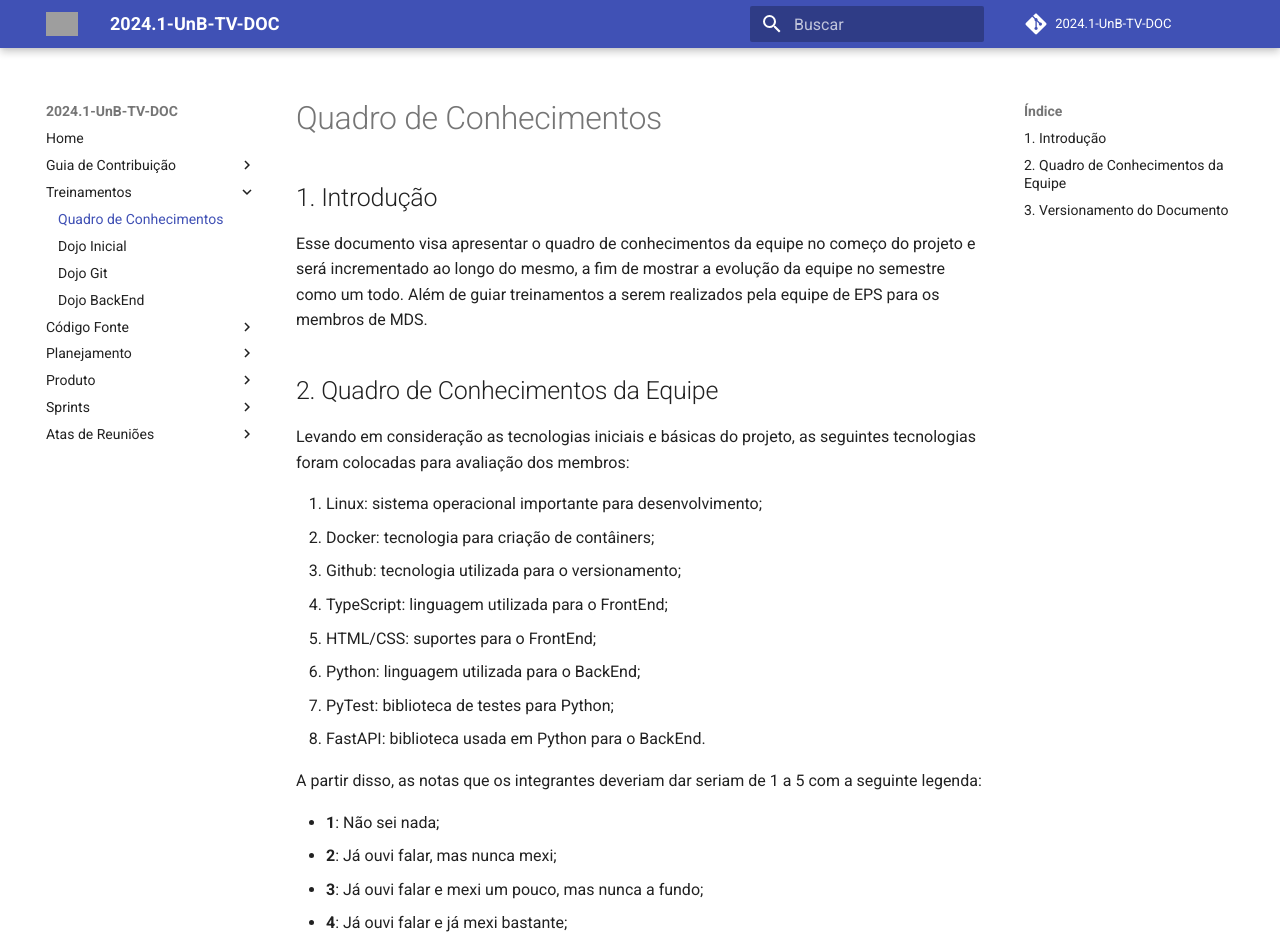
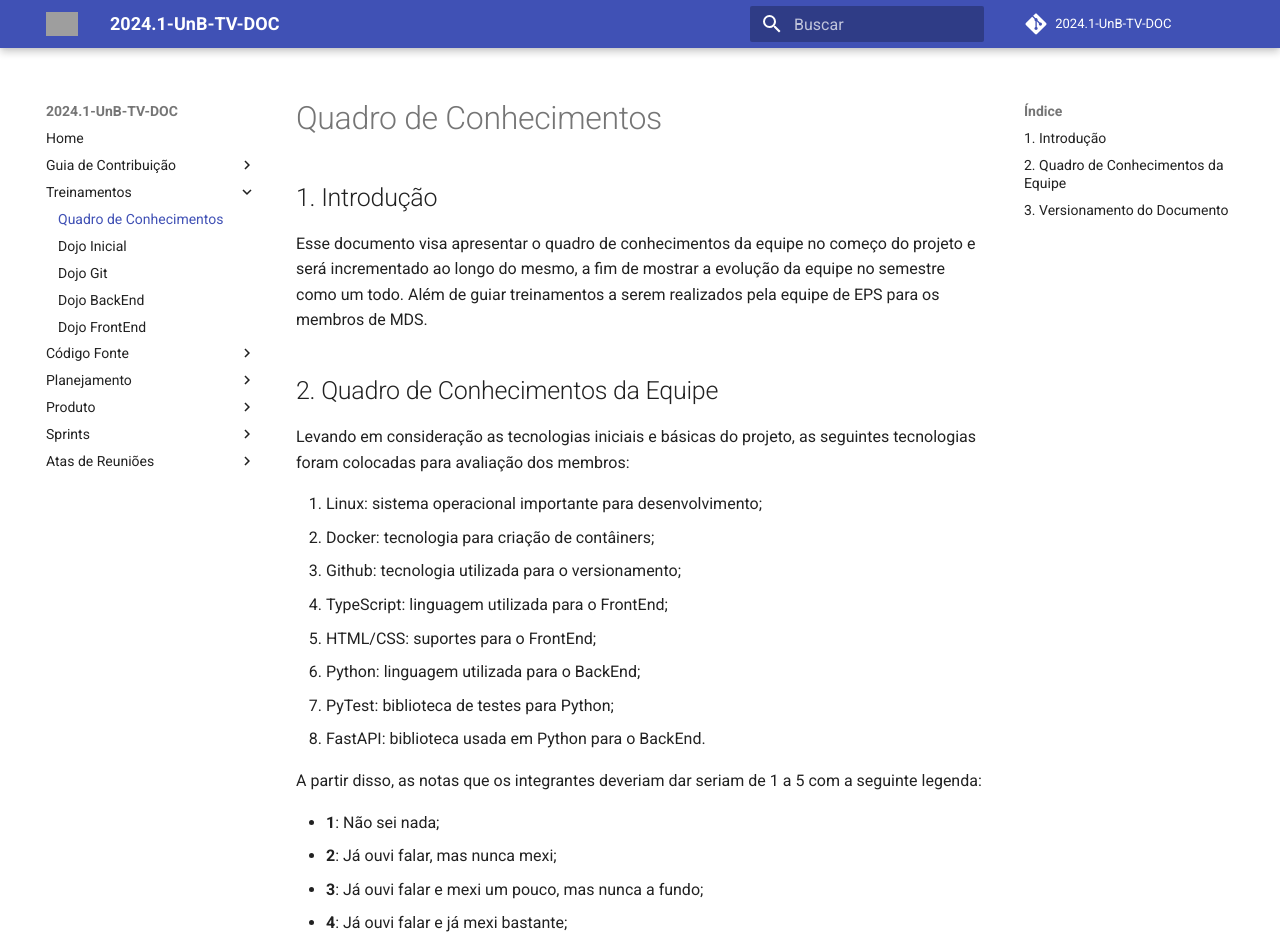
Before and after one commit to fga-eps-mds/2024.1-UnB-TV-DOC, an MkDocs documentation site: the page built from docs/treinamentos/QuadroConhecimento.md, in a window 1280 px wide. Shown: the top 948 px of the page. Built offline with MkDocs 1.6.1 and Material for MkDocs 9.7.7, drawn with Linux system fonts in a browser that asks for light colours; comment, search, counter and statistics services are not loaded; grey boxes are pictures that could not be loaded.

Commit message:
ajustando pages

```diff
--- a/mkdocs.yml
+++ b/mkdocs.yml
@@ -13,6 +13,7 @@ nav:
     - Dojo Inicial: treinamentos/dojoInicial.md
     - Dojo Git: treinamentos/dojoGit.md
     - Dojo BackEnd: treinamentos/DojoBack.md
+    - Dojo FrontEnd: treinamentos/dojoFront.md
   - Código Fonte:
     - Documentação dos Endpoints: codigo/endpoints.md
     - Rodar o Projeto Local (Docker): codigo/rodarprojeto.md
@@ -35,6 +36,7 @@ nav:
       - Reunião 1: atasReuniao/reuniao1.md
       - Reunião 2: atasReuniao/reuniao2.md
       - Reunião 3: atasReuniao/reuniao3.md
+      - Reunião 7: atasReuniao/reuniao7.md
     - Reuniões com os Stakeholders:
       - Reunião 4: atasReuniao/reuniao4.md
       - Reunião 5: atasReuniao/reuniao5.md
```
